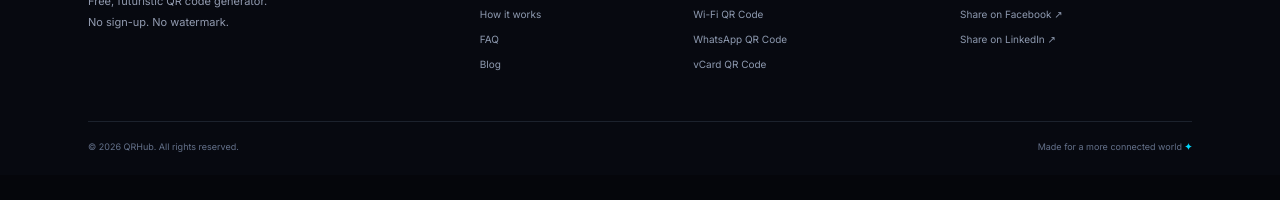
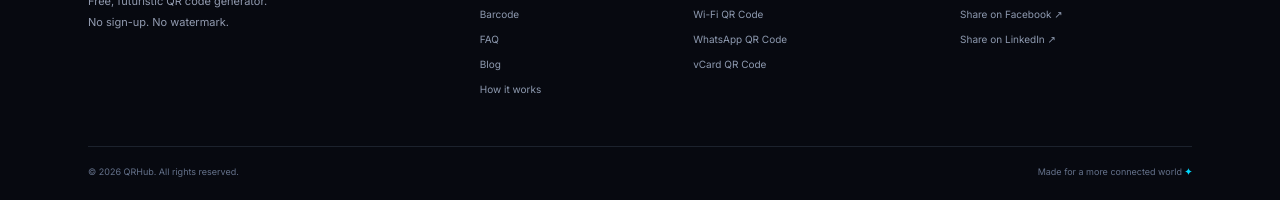
Before and after one commit to Hamzabutt321/QRHub, a plain HTML site: page index.html in a window 1280 px wide. Shown: the part 5700-5900 px from the top of the page. Before the commit the page ends 5875 px from the top, so only its background shows below. Drawn offline with Linux system fonts and the light colour scheme.

Commit message:
Update index.html

```diff
--- a/index.html
+++ b/index.html
@@ -141,7 +141,7 @@
     </section>
   </main>
 
-  <footer class="site-footer"><div class="footer-main"><div class="footer-brand"><a class="brand" href="#top"><span class="brand-mark">⌗</span><span>QR<span>Hub</span></span></a><p>Free, futuristic QR code generator.<br>No sign-up. No watermark.</p></div><div><h4>Explore</h4><a href="#generator">Generator</a><a href="#how">How it works</a><a href="#faq">FAQ</a><a href="/blog/how-to-create-a-qr-code/">Blog</a></div><div><h4>Popular tools</h4><a href="#tools" data-footer-type="url">URL QR Code</a><a href="#tools" data-footer-type="wifi">Wi-Fi QR Code</a><a href="#tools" data-footer-type="whatsapp">WhatsApp QR Code</a><a href="#tools" data-footer-type="vcard">vCard QR Code</a></div><div><h4>Share QRHub</h4><a target="_blank" rel="noopener" href="https://twitter.com/intent/tweet?text=Create%20free%20custom%20QR%20codes%20with%20QRHub">Share on X ↗</a><a target="_blank" rel="noopener" href="https://www.facebook.com/sharer/sharer.php?u=">Share on Facebook ↗</a><a target="_blank" rel="noopener" href="https://www.linkedin.com/sharing/share-offsite/">Share on LinkedIn ↗</a></div></div><div class="footer-bottom"><span>© <span id="year"></span> QRHub. All rights reserved.</span><span>Made for a more connected world <b>✦</b></span></div></footer>
+  <footer class="site-footer"><div class="footer-main"><div class="footer-brand"><a class="brand" href="#top"><span class="brand-mark">⌗</span><span>QR<span>Hub</span></span></a><p>Free, futuristic QR code generator.<br>No sign-up. No watermark.</p></div><div><h4>Explore</h4><a href="#generator">Generator</a><a href="/barcode/">Barcode</a><a href="#faq">FAQ</a><a href="/blog/how-to-create-a-qr-code/">Blog</a><a href="#how">How it works</a></div><div><h4>Popular tools</h4><a href="#tools" data-footer-type="url">URL QR Code</a><a href="#tools" data-footer-type="wifi">Wi-Fi QR Code</a><a href="#tools" data-footer-type="whatsapp">WhatsApp QR Code</a><a href="#tools" data-footer-type="vcard">vCard QR Code</a></div><div><h4>Share QRHub</h4><a target="_blank" rel="noopener" href="https://twitter.com/intent/tweet?text=Create%20free%20custom%20QR%20codes%20with%20QRHub">Share on X ↗</a><a target="_blank" rel="noopener" href="https://www.facebook.com/sharer/sharer.php?u=">Share on Facebook ↗</a><a target="_blank" rel="noopener" href="https://www.linkedin.com/sharing/share-offsite/">Share on LinkedIn ↗</a></div></div><div class="footer-bottom"><span>© <span id="year"></span> QRHub. All rights reserved.</span><span>Made for a more connected world <b>✦</b></span></div></footer>
   <script src="script.js"></script>
 </body>
 </html>
```
